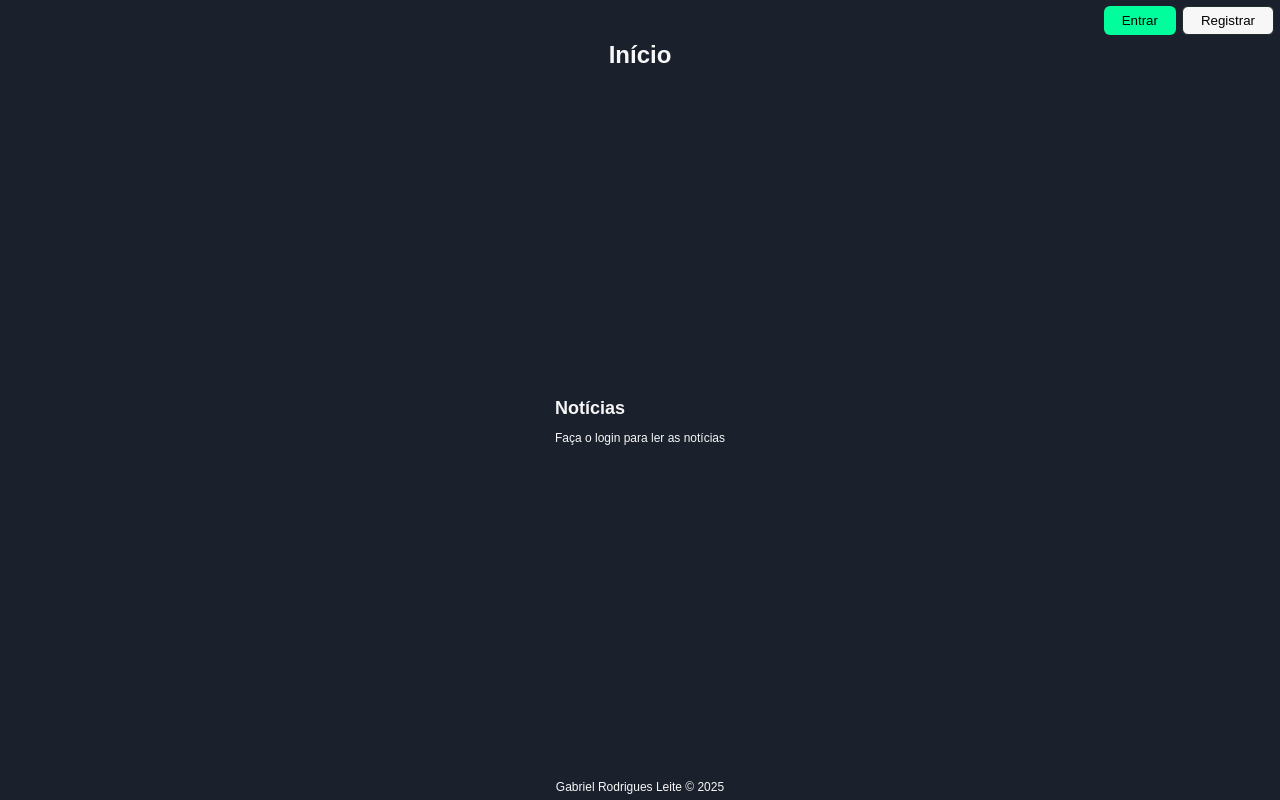
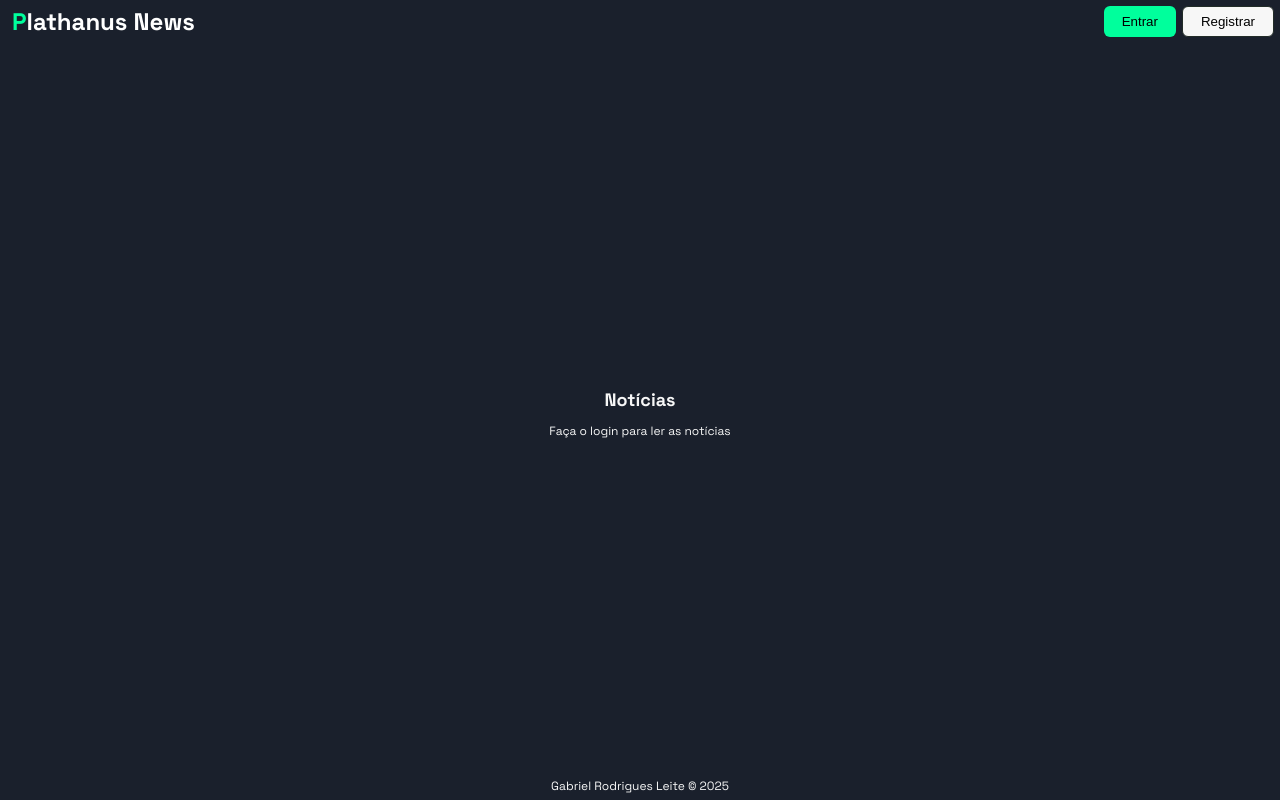
Before and after one commit to gabrielrodriguesleite/PlathanusNews, a React (Vite) app in the folder frontend/: page / in a window 1280 px wide. Built offline with nearby package versions, Linux system fonts and the light colour scheme.

Commit message:
feat - improve style for news

```diff
--- a/frontend/index.html
+++ b/frontend/index.html
@@ -9,6 +9,9 @@
 </head>
 
 <body>
+  <style>
+    @import url('https://fonts.googleapis.com/css2?family=Space+Grotesk:wght@300..700&display=swap');
+  </style>
   <div id="root"></div>
   <script type="module" src="/src/main.tsx"></script>
 </body>
--- a/frontend/src/components/Header.tsx
+++ b/frontend/src/components/Header.tsx
@@ -13,6 +13,7 @@ export default function Header() {
   if (user.email == "") {
     return (
       <header>
+        <h1>Plathanus News</h1>
         <div className="expand"></div>
         <button onClick={() => navigate('/login')}>Entrar</button>
         <button onClick={() => navigate('/register')} className="btn-secondary">Registrar</button>
@@ -22,6 +23,7 @@ export default function Header() {
 
   return (
     <header>
+      <h1>Plathanus News</h1>
       <div className="expand"></div>
       <div className="p-box"><p>{user.email}</p></div>
       <button onClick={() => logout()}>Logout</button>
--- a/frontend/src/components/News.tsx
+++ b/frontend/src/components/News.tsx
@@ -14,17 +14,15 @@ export default function News() {
   return (
     <article>
       <h2>Notícias</h2>
-      <div>
       {token == "" && <p>Faça o login para ler as notícias</p>}
       {token != "" && <NewsTable />}
-      </div>
     </article>
   )
 }
 
 function NewsTable() {
   const { token } = useGlobalContext()
-  const { data, refetch } = useQuery('news',
+  const { data, refetch, isLoading } = useQuery('news',
     () => axios.get(url, { headers: { "Authorization": `Bearer ${token}` } }))
 
   const [{ title, content }, setNew] = useState(clean)
@@ -37,7 +35,6 @@ function NewsTable() {
         setNew(clean)
         setSelection("")
         refetch()
-
       })
   }
 
@@ -61,30 +58,40 @@ function NewsTable() {
   }
   return (
     <>
-      <button onClick={() => refetch()}>Recarregar</button>
+      <button onClick={() => refetch()} disabled={isLoading}>{isLoading ? "Carregando..." : "Recarregar"}</button>
+      <div>
         {/* {JSON.stringify(data?.data)} */}
         {data?.data.map((i: { title: string, content: string, id: string }, k: string) => {
           return (
-          <div key={k as Key} onClick={() => {
+            <section key={k as Key} onClick={() => {
               // setNew({ title: i.title, content: i.content })
               setSelection(i.id)
             }}>
-            <span>Title: <h3>{i.title} {selected == i.id ? " selected" : ""}</h3></span>
+              <div>
+                <span>Titulo:</span>
+                <h3>{i.title} {selected == i.id ? " selected" : ""}</h3>
+              </div>
               <p>{i.content}</p>
-          </div>)
+            </section>)
         })}
+      </div>
 
       {token != "" && (
-        <>
-          <h2>Toolbox</h2>
+        <div className="toolbox">
+          <div>
             <h3>Título</h3>
             <input type="text" onChange={(event) => setNew({ content, title: event.target.value })} />
+          </div>
+          <div className="flex-grow">
             <h3>Conteúdo</h3>
             <input type="text" onChange={(event) => setNew({ title, content: event.target.value })} />
+          </div>
+          <div className="tools">
             <button onClick={() => nova()} disabled={title == "" || content == ""}>Nova</button>
             <button onClick={() => remove()} disabled={selected == ""}>Remover</button>
             <button onClick={() => editar()} disabled={selected == ""}>Editar</button>
-        </>
+          </div>
+        </div>
       )}
     </>
   )
--- a/frontend/src/index.css
+++ b/frontend/src/index.css
@@ -1,5 +1,5 @@
 :root {
-  font-family: sans-serif;
+  font-family: "Space Grotesk", sans-serif;
   font-size: 12px;
   color: #F7F7F7;
   background-color: #1A202C;
@@ -45,6 +45,12 @@ header {
   display: flex;
   gap: 0.5rem;
   padding: 0.5rem;
+  padding-left: 1rem;
+  color: #fff;
+}
+
+header h1::first-letter {
+  color: #00FF9C;
 }
 
 .expand {
@@ -72,6 +78,17 @@ article {
   flex-direction: column;
   justify-content: center;
   gap: 1rem;
+  width: 100%;
+  padding-top: 1rem;
+}
+
+article h2,
+p {
+  margin: 0 auto;
+}
+
+article button {
+  margin: 0 0 0 auto;
 }
 
 footer {
@@ -82,6 +99,10 @@ footer {
 #login {
   flex-grow: 0;
   margin: auto;
+  border: 1px solid #00FF9C;
+  border-radius: 1.5rem;
+  padding: 0 1rem;
+  box-shadow: -0.125rem -0.125rem 1rem #72FFC8;
 }
 
 #login h1 {
@@ -115,3 +136,36 @@ input:focus-visible {
 
   outline: none;
 }
+
+.toolbox {
+  display: flex;
+  gap: 1rem;
+  width: 100%;
+  margin-top: auto;
+}
+
+.flex-grow {
+  flex-grow: 1;
+  display: flex;
+  flex-direction: column;
+}
+
+.tools {
+  display: flex;
+  justify-content: center;
+  gap: 1rem;
+  margin-top: auto;
+}
+
+section {
+  border: 1px dashed #00FF9C;
+  border-radius: 0.5rem;
+  display: flex;
+  gap: 1rem;
+  margin-bottom: 1rem;
+  padding: 0 1rem;
+}
+
+section p {
+  margin: auto 0;
+}
--- a/frontend/src/routes/Home.tsx
+++ b/frontend/src/routes/Home.tsx
@@ -9,7 +9,6 @@ export default function Home() {
     <>
       <Header />
       <main>
-        <h1>Início</h1>
         <News />
       </main>
       <Footer />
```
Lines whose indentation alone changed are shown as unchanged.
